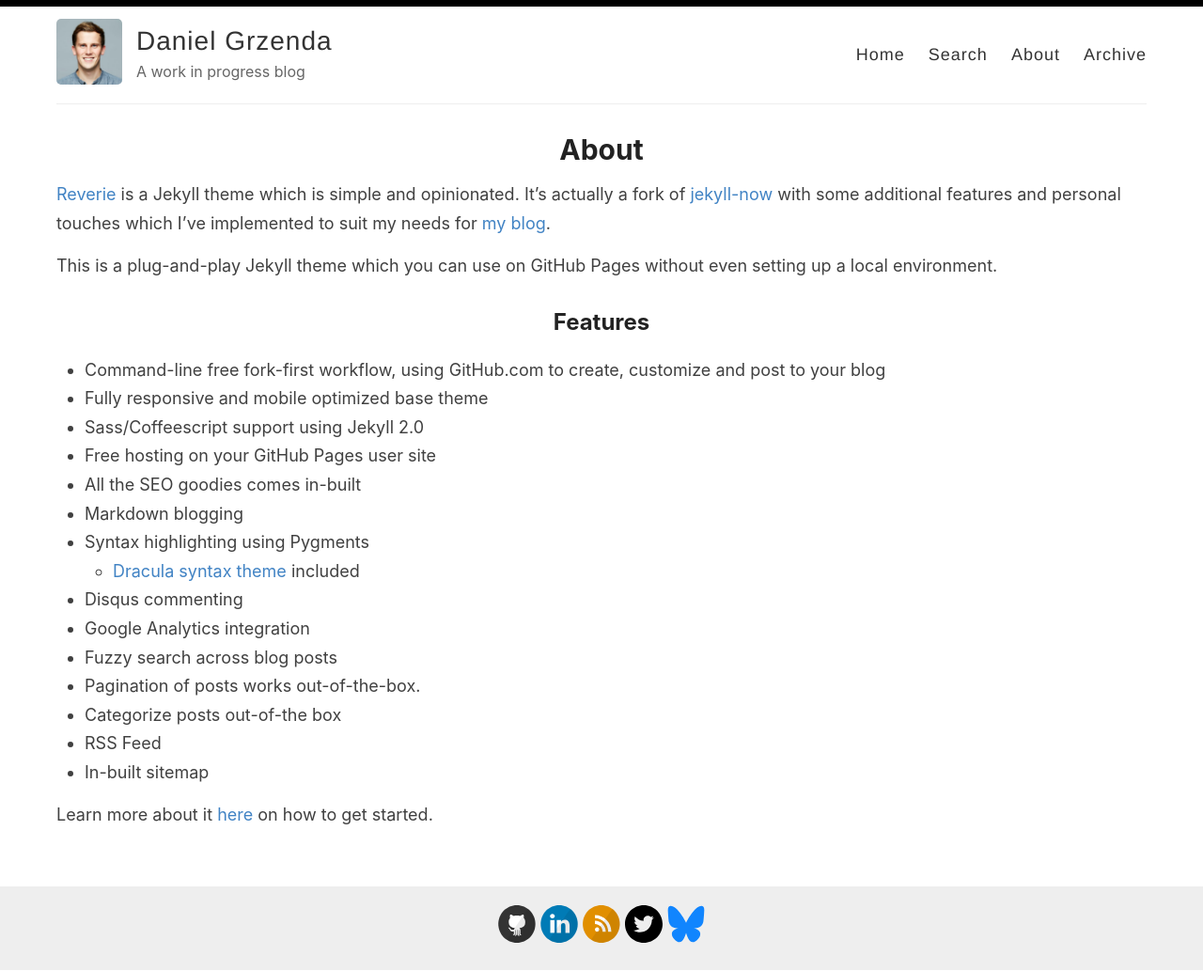
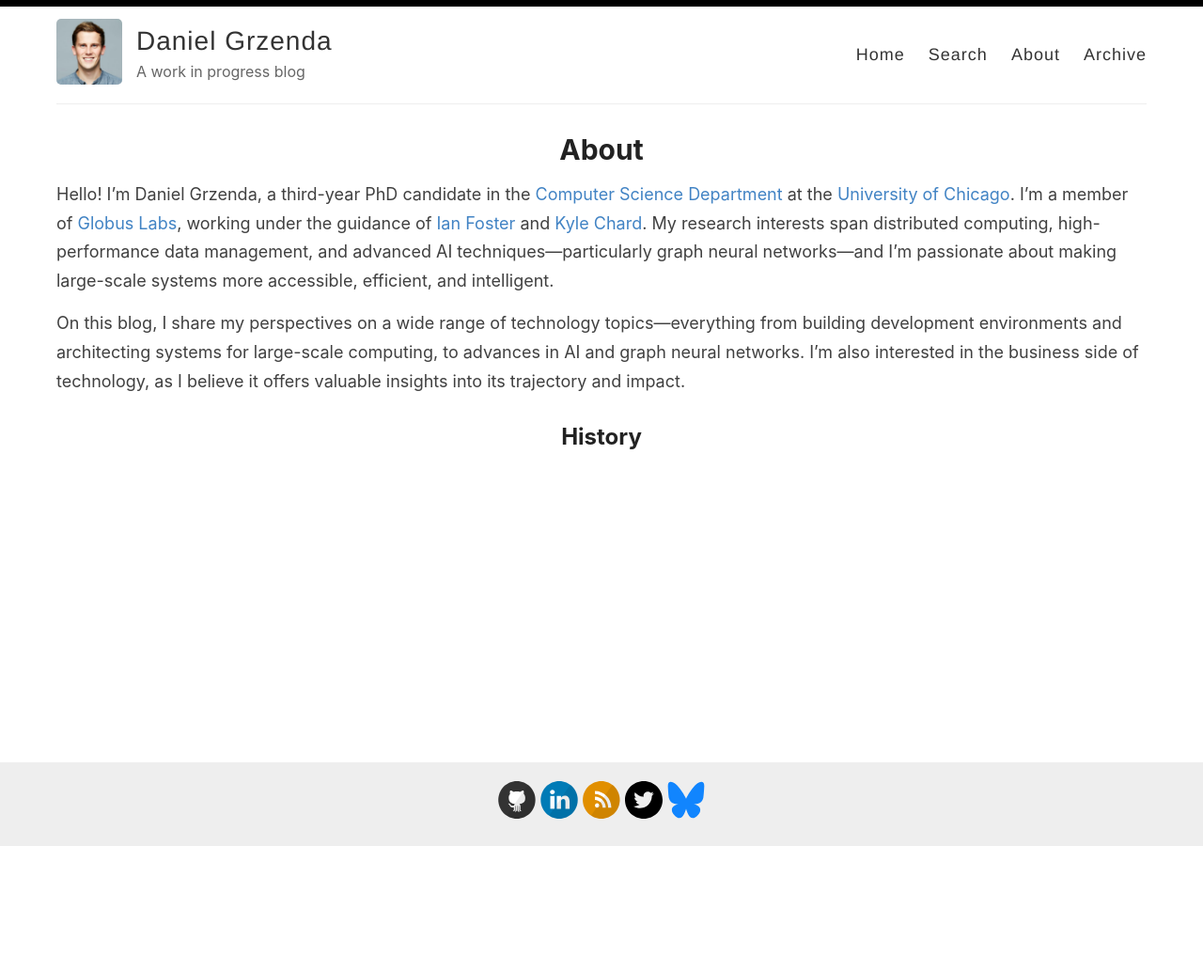
Before and after one commit to danielgrzenda/danielgrzenda.github.io, a Jekyll site: the page built from _pages/about.md, in a window 1280 px wide. Shown: the whole page at 94% size. Built offline with Jekyll 4.4.1, drawn with Linux system fonts in a browser that asks for light colours; after the commit the page ends 901 px from its top, so only the background shows below that.

Commit message:
add about

```diff
--- a/_pages/about.md
+++ b/_pages/about.md
@@ -4,26 +4,16 @@ title: About
 permalink: /about/
 ---
 
-[Reverie](https://github.com/amitmerchant1990/reverie) is a Jekyll theme which is simple and opinionated. It's actually a fork of [jekyll-now](https://github.com/barryclark/jekyll-now) with some additional features and personal touches which I've implemented to suit my needs for [my blog](https://www.amitmerchant.com).
+Hello! I’m Daniel Grzenda, a third-year PhD candidate in the [Computer Science Department](https://cs.uchicago.edu/)
+at the [University of Chicago](https://www.uchicago.edu/en). I’m a member of [Globus Labs](https://labs.globus.org),
+working under the guidance of [Ian Foster](https://cs.uchicago.edu/people/ian-foster/) and
+[Kyle Chard](https://cs.uchicago.edu/people/kyle-chard/). My research interests span
+distributed computing, high-performance data management, and advanced AI techniques—particularly
+graph neural networks—and I’m passionate about making large-scale systems more accessible, efficient, and intelligent.
 
-This is a plug-and-play Jekyll theme which you can use on GitHub Pages without even setting up a local environment.
 
-## Features
+On this blog, I share my perspectives on a wide range of technology topics—everything from building development
+environments and architecting systems for large-scale computing, to advances in AI and graph neural networks.
+I’m also interested in the business side of technology, as I believe it offers valuable insights into its trajectory and impact.
 
-- Command-line free fork-first workflow, using GitHub.com to create, customize and post to your blog
-- Fully responsive and mobile optimized base theme
-- Sass/Coffeescript support using Jekyll 2.0
-- Free hosting on your GitHub Pages user site
-- All the SEO goodies comes in-built
-- Markdown blogging
-- Syntax highlighting using Pygments
-    - [Dracula syntax theme](https://draculatheme.com/) included
-- Disqus commenting
-- Google Analytics integration
-- Fuzzy search across blog posts
-- Pagination of posts works out-of-the-box.
-- Categorize posts out-of-the box
-- RSS Feed
-- In-built sitemap
-
-Learn more about it [here](https://github.com/amitmerchant1990/reverie) on how to get started.
+## History
```
